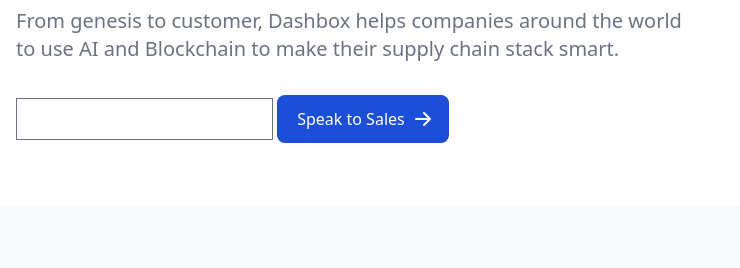
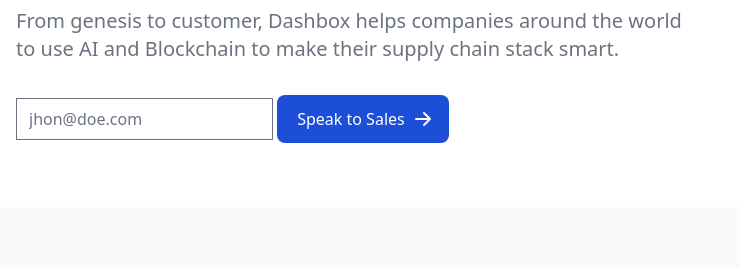
Before and after one commit to am5516/dashbox-landing.github.io, a website: page index.html in a window 1280 px wide. Shown: the part 253-521 px from the top of the page, 0-740 px from the left. Drawn offline with nearby package versions, Linux system fonts and the light colour scheme.

Commit message:
Update index.html

```diff
--- a/index.html
+++ b/index.html
@@ -59,7 +59,7 @@
                 <p class="mb-6 max-w-2xl font-light text-gray-500 lg:mb-8 md:text-lg lg:text-xl dark:text-gray-400">From genesis to customer, Dashbox helps companies around the world to use AI and Blockchain to make their supply chain stack smart.</p>
              <script src="https://ajax.googleapis.com/ajax/libs/jquery/3.6.0/jquery.min.js"></script>
              <form action="https://formsubmit.co/your@email.com" method="POST" class="form">
-                   <input type="email" name="email" required>
+                   <input type="email" name="email" required placeholder="jhon@doe.com">
                    <button type="submit" class="inline-flex justify-center items-center py-3 px-5 mr-3 text-base font-medium text-center text-white rounded-lg bg-primary-700 hover:bg-primary-800 focus:ring-4 focus:ring-primary-300 dark:focus:ring-primary-900">
                     Speak to Sales
                     <svg class="ml-2 -mr-1 w-5 h-5" fill="currentColor" viewBox="0 0 20 20" xmlns="http://www.w3.org/2000/svg"><path fill-rule="evenodd" d="M10.293 3.293a1 1 0 011.414 0l6 6a1 1 0 010 1.414l-6 6a1 1 0 01-1.414-1.414L14.586 11H3a1 1 0 110-2h11.586l-4.293-4.293a1 1 0 010-1.414z" clip-rule="evenodd"></path></svg>
```
